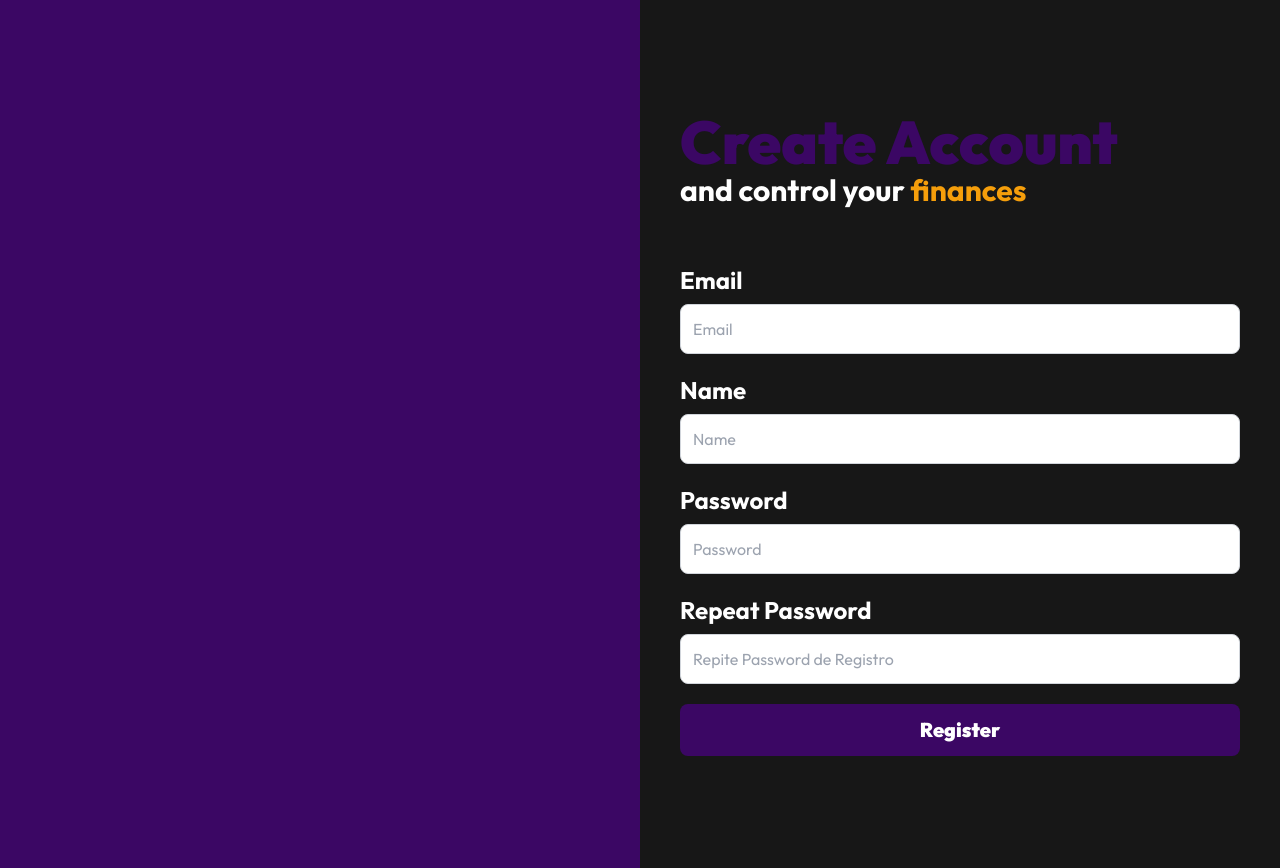
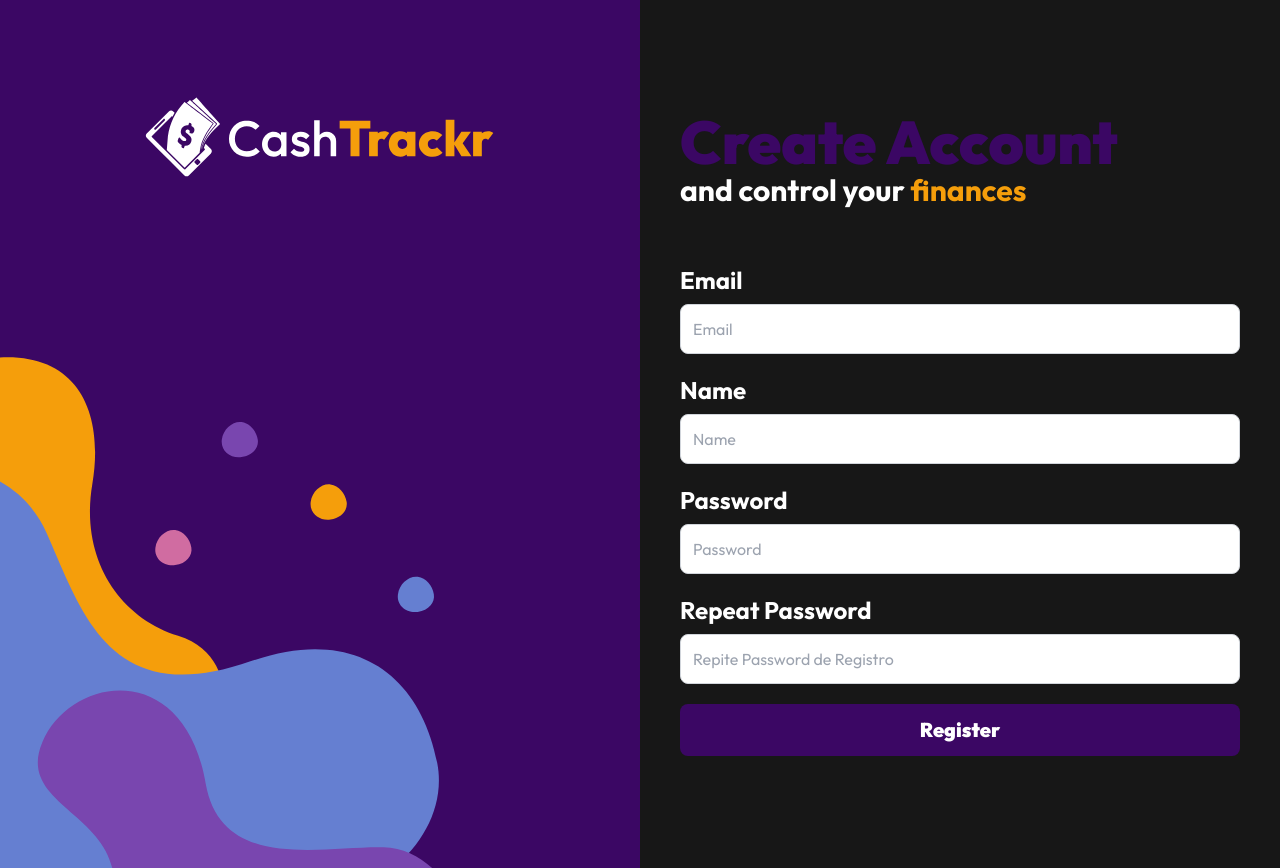
Before and after one commit to JoacoTorres22/CashTrackr, a Next.js app in the folder frontend/: page /auth/register in a window 1280 px wide. Built offline with nearby package versions, Linux system fonts and the light colour scheme.

Commit message:
add logo component and update auth layout with background image

```diff
--- a/frontend/app/auth/layout.tsx
+++ b/frontend/app/auth/layout.tsx
@@ -1,3 +1,5 @@
+import Logo from "../components/ui/Logo";
+
 export default function AuthLayout({
     children,
   }: Readonly<{
@@ -6,7 +8,11 @@ export default function AuthLayout({
     return (
         <>
             <div className="lg:grid lg:grid-cols-2 lg:min-h-screen">
-                <div className="bg-purple-950"></div>
+                <div className="flex justify-center bg-purple-950 bg-auth bg-30 bg-no-repeat bg-left-bottom">
+                    <div className="w-96 py-10 lg:py-20" >
+                        <Logo />
+                    </div>
+                </div>
                 <div className="p-10 lg:py-28">
                     <div className="max-w-3xl mx-auto">
                         {children}
--- /dev/null
+++ b/frontend/app/components/ui/Logo.tsx
@@ -0,0 +1,13 @@
+import Image from "next/image";
+
+
+export default function Logo() {
+    return (
+        <Image
+            src="/logo.svg"
+            alt="Logo Cashtrackr"
+            width={0}
+            height={0}
+            className="w-full"/>
+  )
+}
--- a/frontend/tailwind.config.ts
+++ b/frontend/tailwind.config.ts
@@ -7,7 +7,14 @@ const config: Config = {
     "./app/**/*.{js,ts,jsx,tsx,mdx}",
   ],
   theme: {
-    extend: {},
+    extend: {
+      backgroundImage: {
+        "auth": "url('/grafico.svg')",
+      },
+      backgroundSize: {
+        '30': '30rem'
+      }
+    },
   },
   plugins: [],
 };
```
